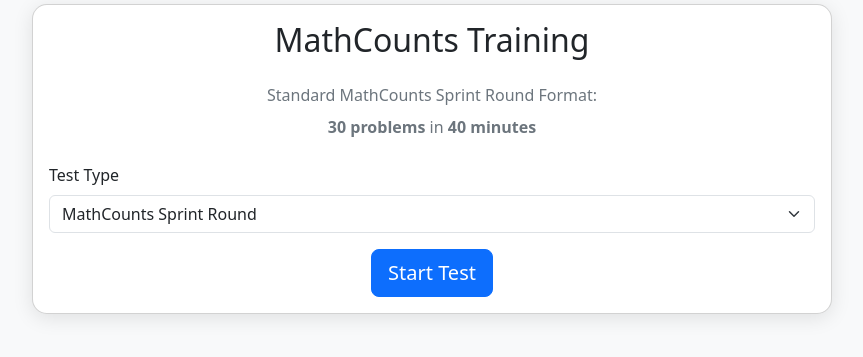
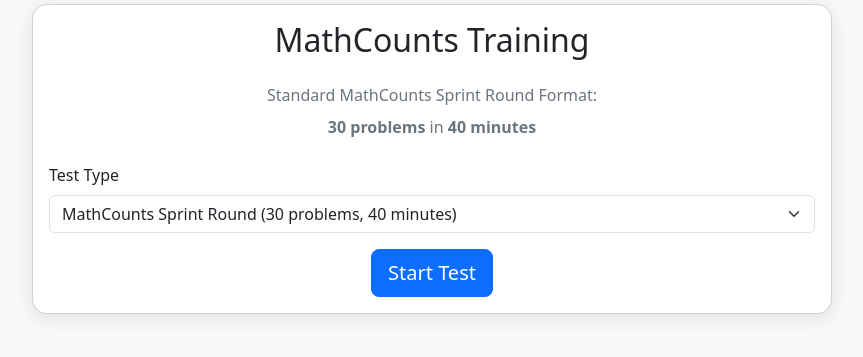
Before and after one commit to SharpAIDeepCameraTeam/math_trainer, a Flask app: page /train in a window 1280 px wide. Shown: the part 241-598 px from the top of the page, without its empty margins (208-1071 px from the left). Run offline with Flask 3, Linux system fonts and the light colour scheme.

Commit message:
Added all competition types with correct time limits

```diff
--- a/app.py
+++ b/app.py
@@ -110,6 +110,16 @@
     ]
 }
 
+# Test configurations
+TEST_CONFIGS = {
+    'mathcounts': {'questions': 30, 'time': 40},
+    'amc8': {'questions': 25, 'time': 40},
+    'amc10': {'questions': 25, 'time': 75},
+    'amc12': {'questions': 25, 'time': 75},
+    'aime': {'questions': 15, 'time': 180},  # 3 hours
+    'mandelbrot': {'questions': 7, 'time': 50},
+}
+
 # Active tests in memory
 active_tests = {}
 
@@ -128,10 +138,12 @@
 @app.route('/start_test', methods=['POST'])
 def start_test():
     test_type = request.form.get('test_type')
-    if test_type == 'mathcounts':
-        num_questions = 30
-        time_limit = 40
-    else:
+
+    if test_type in TEST_CONFIGS:
+        config = TEST_CONFIGS[test_type]
+        num_questions = config['questions']
+        time_limit = config['time']
+    else:  # custom test
         num_questions = int(request.form.get('num_questions', 30))
         time_limit = int(request.form.get('time_limit', 40))
 
--- a/templates/train.html
+++ b/templates/train.html
@@ -98,19 +98,23 @@
                     <div class="mb-3">
                         <label class="form-label">Test Type</label>
                         <select class="form-select" id="test-type" name="test_type" required>
-                            <option value="mathcounts" selected>MathCounts Sprint Round</option>
-                            <option value="speed">Speed Training</option>
-                            <option value="custom">Custom Training</option>
+                            <option value="mathcounts" selected>MathCounts Sprint Round (30 problems, 40 minutes)</option>
+                            <option value="amc8">AMC 8 (25 problems, 40 minutes)</option>
+                            <option value="amc10">AMC 10 (25 problems, 75 minutes)</option>
+                            <option value="amc12">AMC 12 (25 problems, 75 minutes)</option>
+                            <option value="aime">AIME (15 problems, 3 hours)</option>
+                            <option value="mandelbrot">Mandelbrot (7 problems, 50 minutes)</option>
+                            <option value="custom">Custom Test</option>
                         </select>
                     </div>
                     <div id="custom-options" class="d-none">
                         <div class="mb-3">
-                            <label class="form-label">Number of Questions</label>
-                            <input type="number" class="form-control" id="num-questions" name="num_questions" value="30" min="1" max="100">
+                            <label class="form-label">Number of Problems</label>
+                            <input type="number" class="form-control" name="num_questions" value="30" min="1" max="100">
                         </div>
                         <div class="mb-3">
                             <label class="form-label">Time Limit (minutes)</label>
-                            <input type="number" class="form-control" id="time-limit" name="time_limit" value="40" min="1" max="120">
+                            <input type="number" class="form-control" name="time_limit" value="40" min="1" max="240">
                         </div>
                     </div>
                     <div class="text-center">
@@ -215,8 +219,8 @@
             } else {
                 customOptions.classList.add('d-none');
                 if (this.value === 'mathcounts') {
-                    document.getElementById('num-questions').value = '30';
-                    document.getElementById('time-limit').value = '40';
+                    document.querySelector('input[name="num_questions"]').value = '30';
+                    document.querySelector('input[name="time_limit"]').value = '40';
                 }
             }
         });
```
